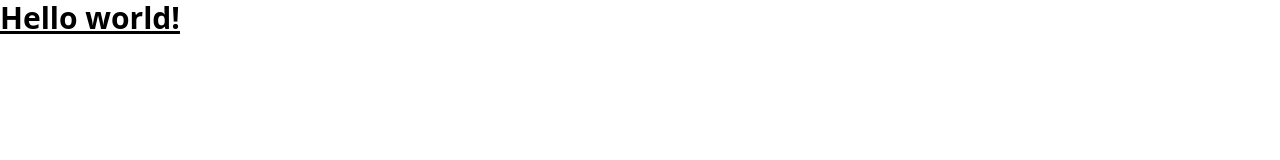
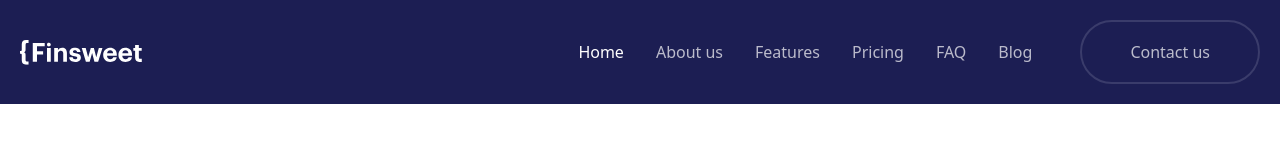
Before and after one commit to ibrohimovabduraxim75-debug/Tailwind, a website: page index.html in a window 1280 px wide. Drawn offline with Linux system fonts and the light colour scheme.

Commit message:
Header is done

```diff
--- a/index.html
+++ b/index.html
@@ -3,11 +3,32 @@
 <head>
   <meta charset="UTF-8">
   <meta name="viewport" content="width=device-width, initial-scale=1.0">
+
+  <link rel="preconnect" href="https://fonts.googleapis.com">
+<link rel="preconnect" href="https://fonts.gstatic.com" crossorigin>
+<link href="https://fonts.googleapis.com/css2?family=Poppins:ital,wght@0,100;0,200;0,300;0,400;0,500;0,600;0,700;0,800;0,900;1,100;1,200;1,300;1,400;1,500;1,600;1,700;1,800;1,900&display=swap" rel="stylesheet">
+
   <link href="./src/output.css" rel="stylesheet">
 </head>
-<body>
-  <h1 class="text-3xl font-bold underline">
-    Hello world!
-  </h1>
+<body class="pop">
+    <header class="py-5 bg-[#1C1E53]">
+      <div class="w-full max-w-[1320px] mx-auto px-5 flex justify-between items-center">
+        <a href="#">
+          <img src="./img/Logo.svg" alt="finsweet logo">
+        </a>
+
+        <div class="flex justify-between items-center">
+          <nav class="flex gap-8">
+            <a href="" class="font-medium text-base leading-7 text-white">Home</a>
+            <a href="" class="font-medium text-base leading-7 text-[#BBBBCB]">About us</a>
+            <a href="" class="font-medium text-base leading-7 text-[#BBBBCB]">Features</a>
+            <a href="" class="font-medium text-base leading-7 text-[#BBBBCB]">Pricing</a>
+            <a href="" class="font-medium text-base leading-7 text-[#BBBBCB]">FAQ</a>
+            <a href="" class="font-medium text-base leading-7 text-[#BBBBCB] mr-12">Blog</a>
+          </nav>
+            <a href="" class="font-medium text-base leading-7 text-white py-4 px-12 border-2 border-[#F4F6FC33] opacity-70 rounded-[41px]">Contact us</a>
+        </div>
+      </div>
+    </header>
 </body>
 </html>
--- a/tailwind.config.js
+++ b/tailwind.config.js
@@ -1,8 +1,12 @@
 /** @type {import('tailwindcss').Config} */
 export default {
-  content: ["/*.{html,js}"],
+  content: ["./*.{html,js}", "./src/**/*.{html,js}"],
   theme: {
-    extend: {},
+    extend: {
+      fontFamily: {
+        'pop': ["Poppins"],
+      },
+    },
   },
   plugins: [],
 }
```
Also changed, not shown: img/Logo.svg (added), src/output.css.
